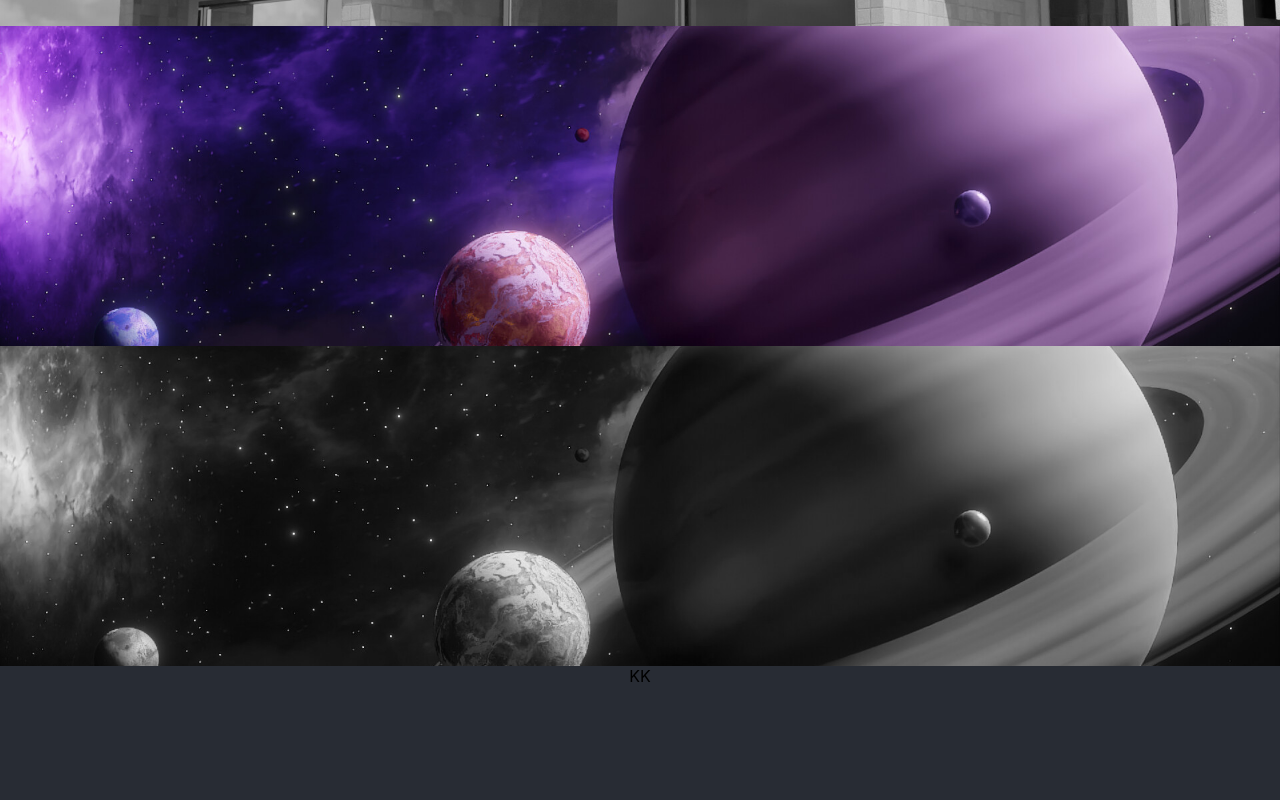
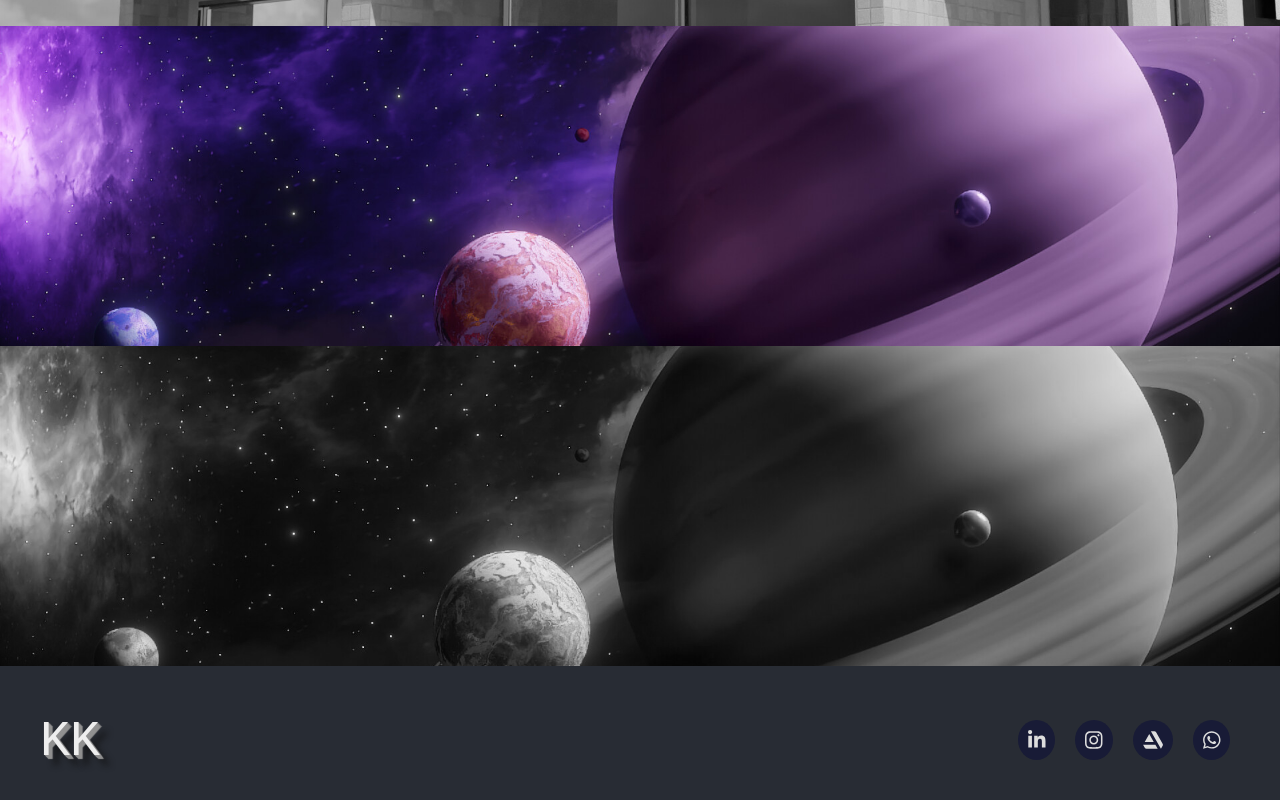
Before and after one commit to kaiqueef/kk, a React (Create React App) app in the folder kk/: page / in a window 1280 px wide. Shown: the part 1830-2630 px from the top of the page. Built offline with nearby package versions, Linux system fonts and the light colour scheme.

Commit message:
Adiciona footer

```diff
--- a/kk/src/components/footer/Footer.css
+++ b/kk/src/components/footer/Footer.css
@@ -1,3 +1,49 @@
 section.footer {
-    height:200px;
+    height:150px;
 }
+
+section.footer div {
+    height: 100%;
+    padding: 0 20px;
+    display: flex;
+    align-items: center;
+    justify-content: space-between;
+}
+
+
+section.footer div .logo {
+    margin:0;
+    font-size: 50px;
+    height: 100%;
+    color: #EEE;
+    font-family: monospace;
+
+    text-shadow:  1px 1px 1px #919191,
+                  2px 2px 1px #919191,
+                  3px 3px 1px #919191,
+                  4px 4px 1px #919191,
+      10px 10px 6px rgba(16,16,16,0.8);
+    transition: 0.2s;
+}
+
+section.footer div .logo:hover{
+    font-size: 60px;
+    cursor: pointer;
+}
+
+section.footer div .contact-info {
+}
+
+section.footer div .contact-info svg{
+    padding:10px;
+    margin:10px;
+    font-size: 20px;
+    border-radius: 50%;
+    background:#181b36;
+    color: #DDD;
+    transition: 0.2s;
+}
+
+section.footer div .contact-info a:hover svg{
+    transform: scale(1.2)
+}
--- a/kk/src/components/footer/Footer.jsx
+++ b/kk/src/components/footer/Footer.jsx
@@ -1,6 +1,8 @@
 import React from 'react';
 import './Footer.css'
-// import { FontAwesomeIcon } from '@fortawesome/react-fontawesome'
+import { FontAwesomeIcon } from '@fortawesome/react-fontawesome'
+// import { faUserSecret } from '@fortawesome/free-solid-svg-icons'
+import { faLinkedinIn, faInstagram, faArtstation, faWhatsapp } from '@fortawesome/free-brands-svg-icons'
 
 export default (props) => {
     return(
@@ -10,8 +12,10 @@ export default (props) => {
                     <a>KK</a>
                 </div>
                 <div className='contact-info'>
-                {/* <i class="fa-brands fa-linkedin-in"></i> */}
-                {/* <FontAwesomeIcon icon={solid('user-secret')} /> */}
+                    <a href="https://www.linkedin.com/in/kaique-ferreira-854a75139/" target="_blank"><FontAwesomeIcon icon={faLinkedinIn} /></a>
+                    <a href="https://www.instagram.com/kkaique.ferreira/" target="_blank"><FontAwesomeIcon icon={faInstagram} /></a>
+                    <a href="https://www.artstation.com/kaiqueferreira" target="_blank"><FontAwesomeIcon icon={faArtstation} /></a>
+                    <a href="https://api.whatsapp.com/send?phone=+55 27 99510-5454" target="_blank"><FontAwesomeIcon icon={faWhatsapp} /></a>
                 </div>
             </div>
         </section>
--- a/kk/src/components/home/sections/presentation/Presentation.css
+++ b/kk/src/components/home/sections/presentation/Presentation.css
@@ -1,7 +1,3 @@
-.presentation {
-    /* background:red; */
-  }
-
 .presentation h2{
   margin:0;
   font-size: 150px;
```
Lines whose indentation alone changed are shown as unchanged.
